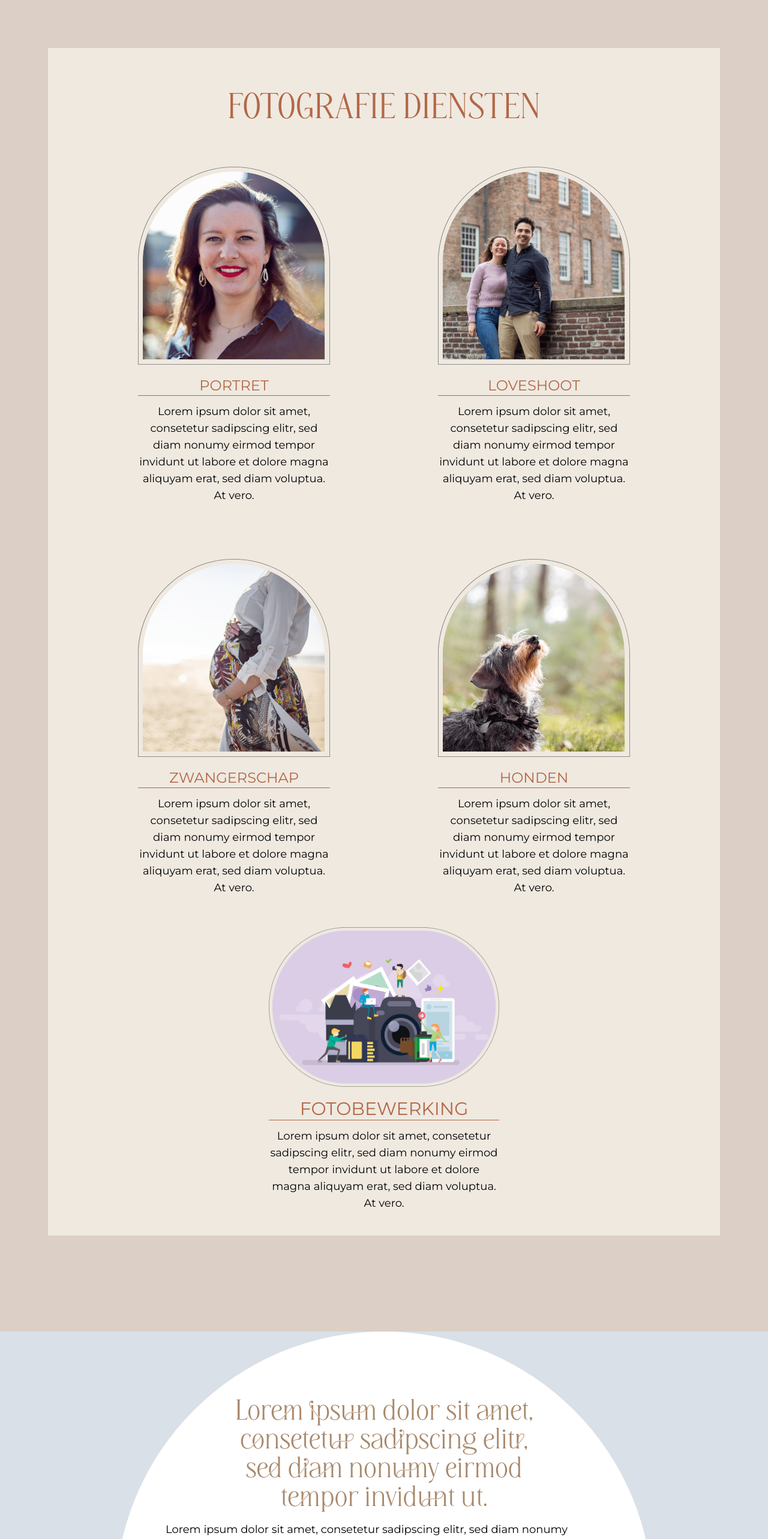
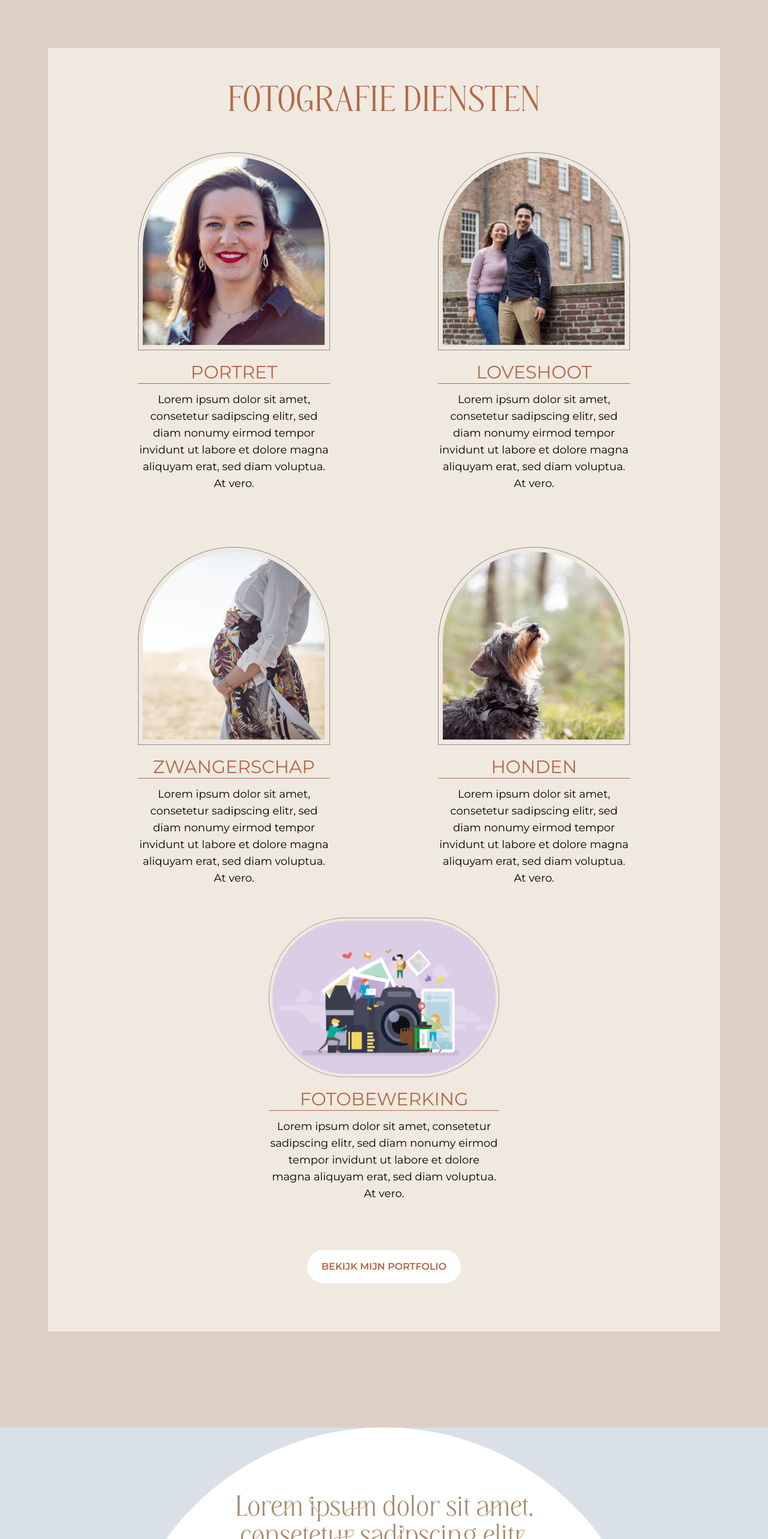
Before and after one commit to Sneruall/fotos-van-emily, a Next.js app: page / in a window 1280 px wide. Shown: the part 1680-4246 px from the top of the page at 60% size. Built offline with nearby package versions, Linux system fonts and the light colour scheme.

Commit message:
dienstensectie responsiveness

```diff
--- a/components/sections/diensten.js
+++ b/components/sections/diensten.js
@@ -1,13 +1,13 @@
 import Section from "../layout/Section";
 import Dienst from "./elements/dienst";
 import Fotobewerking from "./elements/fotobewerking";
-
+import Link from "next/link";
 
 export default function Diensten() {
   return (
     <Section bg={"bg-pink-light md:bg-pink"}>
       <div className="md:bg-pink-light md:p-10 md:mx-auto md:max-w-6xl 3xl:max-w-full -mt-40">
-        <h2 className="my-3 text-6xl text-center font-display uppercase text-pink-darkest leading-snug">
+        <h2 className="mt-40 md:mt-0 text-6xl text-center font-display uppercase text-pink-darkest leading-snug">
           Fotografie diensten
         </h2>
 
@@ -47,6 +47,13 @@ export default function Diensten() {
         </div>
 
         <Fotobewerking />
+        <div className="pt-20 md:pb-10 text-center">
+          <Link href="/">
+            <button class="bg-white hover:bg-pink-darkest hover:text-white text-pink-darkest font-semibold uppercase py-4 px-6 rounded-full">
+              Bekijk mijn portfolio
+            </button>
+          </Link>
+        </div>
       </div>
     </Section>
   );
--- a/components/sections/elements/dienst.js
+++ b/components/sections/elements/dienst.js
@@ -11,7 +11,7 @@ export default function Dienst(props) {
           alt={props.alt}
         />
       </div>
-      <h2 className="text-xl md:text-2xl uppercase text-pink-darkest transition-all duration-100 ease-in-out group-hover:font-bold">{props.title}</h2>
+      <h2 className="text-2xl xl:text-3xl uppercase text-pink-darkest transition-all duration-100 ease-in-out group-hover:font-bold">{props.title}</h2>
       <hr className="border-1 border-pink-darkest" />
       <p className="hidden md:block mt-3 text-lg">{props.description}</p>
     </div>
--- a/components/sections/elements/fotobewerking.js
+++ b/components/sections/elements/fotobewerking.js
@@ -3,7 +3,7 @@ import Image from "next/image";
 export default function Fotobewerking(props) {
   return (
     <div className="flex justify-center mt-10">
-      <div className="group cursor-pointer text-center max-w-sm">
+      <div className="group cursor-pointer text-center max-w-xs md:max-w-sm">
         <div className="my-3 transition duration-200 ease-in transform group-hover:scale-105">
           <Image
             src="/images/diensten/fotobewerking.png"
@@ -12,7 +12,7 @@ export default function Fotobewerking(props) {
             alt="Fotobewerking"
           />
         </div>
-        <h2 className="text-xl md:text-2xl lg:text-3xl uppercase text-pink-darkest transition-all duration-100 ease-in-out group-hover:font-bold">
+        <h2 className="text-2xl xl:text-3xl uppercase text-pink-darkest transition-all duration-100 ease-in-out group-hover:font-bold">
           Fotobewerking
         </h2>
         <hr className="border-1 border-pink-darkest" />
--- a/pages/index.js
+++ b/pages/index.js
@@ -81,7 +81,7 @@ export default function Home() {
         </div>
       </main> */}
 
-      <footer className="flex items-center justify-center w-full h-24 border-t">
+      {/* <footer className="flex items-center justify-center w-full h-24 border-t">
         <a
           className="flex items-center justify-center"
           href="https://vercel.com?utm_source=create-next-app&utm_medium=default-template&utm_campaign=create-next-app"
@@ -91,7 +91,7 @@ export default function Home() {
           Powered by{" "}
           <img src="/vercel.svg" alt="Vercel Logo" className="h-4 ml-2" />
         </a>
-      </footer>
+      </footer> */}
     </Fragment>
   );
 }
```
